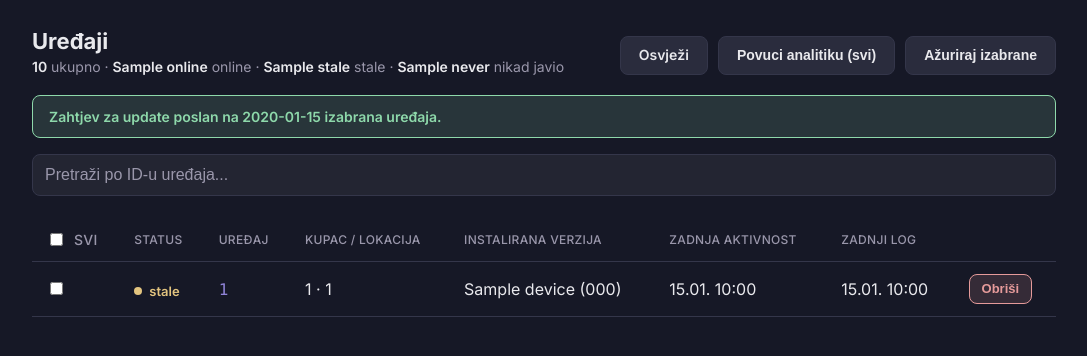
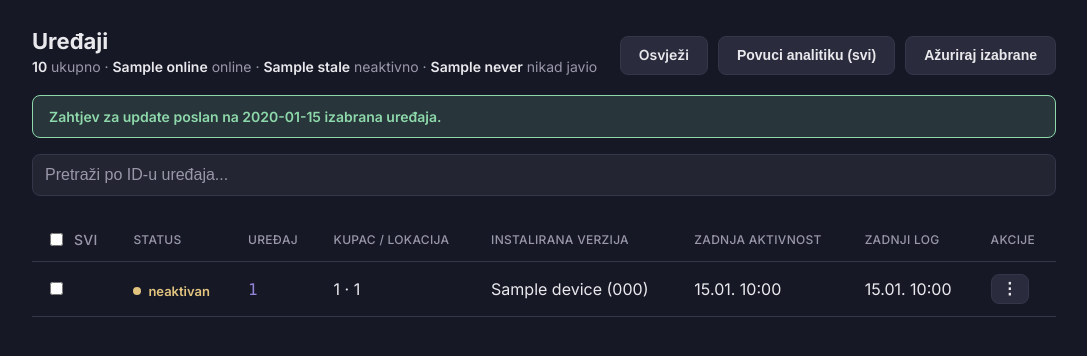
Before and after one commit to eightman0/karika-kmm, a FastAPI app: template admin-dashboard/app/templates/devices.html in a window 1280 px wide. Shown: the top 356 px of the page, without its empty margins (96-1183 px from the left). Run offline with FastAPI, Linux system fonts and the light colour scheme; the template is opened without the code that fills it: most values are stand-ins (such as "Sample title", 1, 10 or a date in 2020).

Commit message:
Add a per-device actions dropdown to the devices list
Replaces the lone Obrisi button with a kebab menu carrying every command
the device detail page already exposes (update, logs, maintenance,
kiosk mode, reboot, factory reset) plus delete, so acting on one device
no longer requires leaving the list. The menu uses position:fixed,
computed from the toggle button's own rect at open time, since
.table-scroll's overflow-x:auto forces overflow-y to auto too and would
otherwise clip it.

```diff
--- a/admin-dashboard/app/static/style.css
+++ b/admin-dashboard/app/static/style.css
@@ -184,6 +184,38 @@ th, td { text-align: left; padding: 12px 14px; border-bottom: 1px solid var(--bo
 .devices-table th.select-all-col { min-width: 70px; white-space: nowrap; }
 .devices-table tbody tr:hover { background: rgba(255, 255, 255, 0.02); }
 .detail-table th { color: var(--muted); font-weight: 500; width: 220px; vertical-align: top; }
+
+/* ---------- Row actions dropdown ---------- */
+.dropdown { position: relative; display: inline-block; }
+.dropdown-toggle { font-size: 16px; line-height: 1; padding: 6px 10px; }
+.dropdown-menu {
+  display: none;
+  position: fixed;
+  background: var(--surface-2);
+  border: 1px solid var(--border);
+  border-radius: 8px;
+  min-width: 200px;
+  padding: 4px;
+  box-shadow: 0 8px 24px rgba(0, 0, 0, 0.4);
+  z-index: 100;
+}
+.dropdown-menu.open { display: block; }
+.dropdown-menu form { margin: 0; }
+.dropdown-item {
+  display: block;
+  width: 100%;
+  text-align: left;
+  background: none;
+  border: none;
+  padding: 8px 12px;
+  border-radius: 6px;
+  color: var(--text);
+  font-size: 13px;
+  font-family: inherit;
+  cursor: pointer;
+}
+.dropdown-item:hover { background: rgba(255, 255, 255, 0.06); }
+.dropdown-item-danger { color: var(--never); }
 
 /* ---------- Empty state ---------- */
 .empty-state {
--- a/admin-dashboard/app/templates/devices.html
+++ b/admin-dashboard/app/templates/devices.html
@@ -7,7 +7,7 @@
     <p class="summary-line">
       <strong>{{ summary.total }}</strong> ukupno &middot;
       <strong>{{ summary.online }}</strong> online &middot;
-      <strong>{{ summary.stale }}</strong> stale &middot;
+      <strong>{{ summary.stale }}</strong> neaktivno &middot;
       <strong>{{ summary.never }}</strong> nikad javio
     </p>
   </div>
@@ -41,7 +41,7 @@
       <th>Instalirana verzija</th>
       <th>Zadnja aktivnost</th>
       <th>Zadnji log</th>
-      <th></th>
+      <th>Akcije</th>
     </tr>
   </thead>
   <tbody>
@@ -51,7 +51,7 @@
         <input type="checkbox" class="device-select" name="device_ids" value="{{ d.id }}" form="update-selected-form">
       </td>
       <td data-label="Status">
-        <span class="status status-{{ d.status }}"><span class="status-dot"></span>{{ {"online": "online", "stale": "stale", "never": "nikad"}[d.status] }}</span>
+        <span class="status status-{{ d.status }}"><span class="status-dot"></span>{{ {"online": "online", "stale": "neaktivan", "never": "nikad"}[d.status] }}</span>
       </td>
       <td data-label="Uređaj"><a class="mono-id" href="/devices/{{ d.id }}">{{ d.id }}</a></td>
       <td data-label="Kupac / lokacija">{{ d.customerId or "-" }}{% if d.siteId %} &middot; {{ d.siteId }}{% endif %}</td>
@@ -63,10 +63,41 @@
       </td>
       <td data-label="Zadnja aktivnost">{{ d.lastSeenAt.strftime("%d.%m. %H:%M") if d.lastSeenAt else "nikad" }}</td>
       <td data-label="Zadnji log">{{ d.lastLogUploadAt.strftime("%d.%m. %H:%M") if d.lastLogUploadAt else "-" }}</td>
-      <td data-label="">
-        <form method="post" action="/devices/{{ d.id }}/delete" onsubmit="return confirm('Obrisati uređaj {{ d.id }}?')">
-          <button type="submit" class="btn btn-danger btn-sm">Obriši</button>
-        </form>
+      <td data-label="Akcije">
+        <div class="dropdown">
+          <button type="button" class="btn btn-secondary btn-sm dropdown-toggle" onclick="toggleDropdown(event, 'menu-{{ loop.index }}')">&#8942;</button>
+          <div class="dropdown-menu" id="menu-{{ loop.index }}">
+            <form method="post" action="/devices/{{ d.id }}/update">
+              <button type="submit" class="dropdown-item">Ažuriraj sada</button>
+            </form>
+            <form method="post" action="/devices/{{ d.id }}/request-logs">
+              <button type="submit" class="dropdown-item">Zatraži nove logove</button>
+            </form>
+            <form method="post" action="/devices/{{ d.id }}/maintenance">
+              <input type="hidden" name="enable" value="on">
+              <button type="submit" class="dropdown-item">Uključi maintenance</button>
+            </form>
+            <form method="post" action="/devices/{{ d.id }}/maintenance">
+              <input type="hidden" name="enable" value="off">
+              <button type="submit" class="dropdown-item">Isključi maintenance</button>
+            </form>
+            <form method="post" action="/devices/{{ d.id }}/exit-kiosk" onsubmit="return confirm('Izbaci uređaj {{ d.id }} iz kiosk moda?')">
+              <button type="submit" class="dropdown-item">Izađi iz kioska</button>
+            </form>
+            <form method="post" action="/devices/{{ d.id }}/enter-kiosk" onsubmit="return confirm('Vrati uređaj {{ d.id }} u kiosk mode odmah?')">
+              <button type="submit" class="dropdown-item">Uđi u kiosk mode</button>
+            </form>
+            <form method="post" action="/devices/{{ d.id }}/reboot" onsubmit="return confirm('Restartovati uređaj {{ d.id }} odmah?')">
+              <button type="submit" class="dropdown-item">Restartuj sad</button>
+            </form>
+            <form method="post" action="/devices/{{ d.id }}/factory-reset" onsubmit="return confirm('Ovo će TRAJNO obrisati sve podatke na uređaju {{ d.id }} i vratiti ga na fabrička podešavanja. Ova akcija se ne može poništiti. Nastaviti?')">
+              <button type="submit" class="dropdown-item dropdown-item-danger">Pošalji factory reset</button>
+            </form>
+            <form method="post" action="/devices/{{ d.id }}/delete" onsubmit="return confirm('Obrisati uređaj {{ d.id }}?')">
+              <button type="submit" class="dropdown-item dropdown-item-danger">Obriši</button>
+            </form>
+          </div>
+        </div>
       </td>
     </tr>
     {% endfor %}
@@ -92,5 +123,25 @@
   function toggleAllDevices(source) {
     document.querySelectorAll('.device-select').forEach(function (b) { b.checked = source.checked; });
   }
+
+  function closeAllDropdowns() {
+    document.querySelectorAll('.dropdown-menu.open').forEach(function (m) { m.classList.remove('open'); });
+  }
+
+  function toggleDropdown(event, id) {
+    event.stopPropagation();
+    var menu = document.getElementById(id);
+    var wasOpen = menu.classList.contains('open');
+    closeAllDropdowns();
+    if (wasOpen) return;
+    // position: fixed and placed here (not via CSS alone) so the menu can extend past
+    // .table-scroll's own box instead of being clipped by its overflow.
+    var rect = event.currentTarget.getBoundingClientRect();
+    menu.style.top = (rect.bottom + 4) + 'px';
+    menu.style.right = (window.innerWidth - rect.right) + 'px';
+    menu.classList.add('open');
+  }
+
+  document.addEventListener('click', closeAllDropdowns);
 </script>
 {% endblock %}
```
